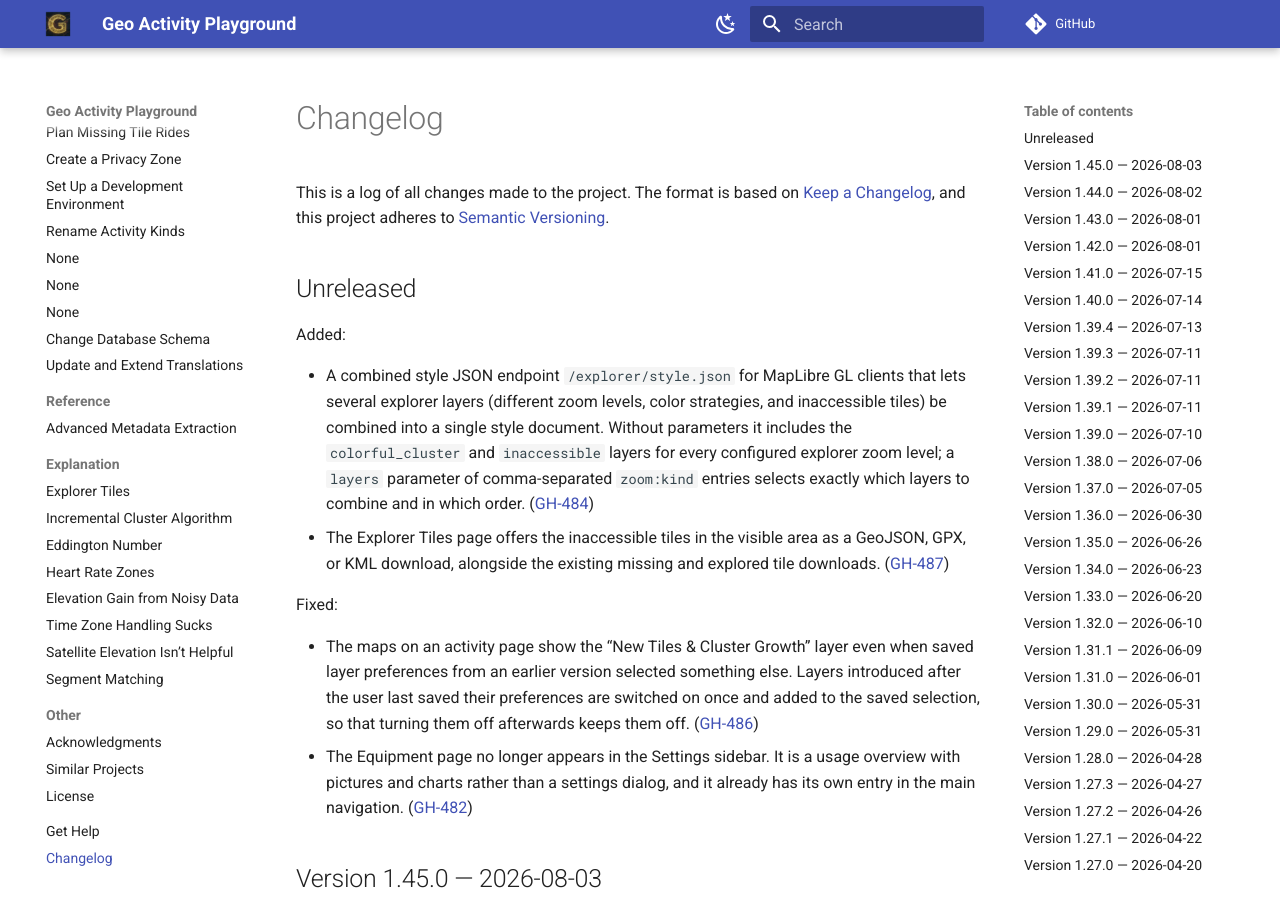
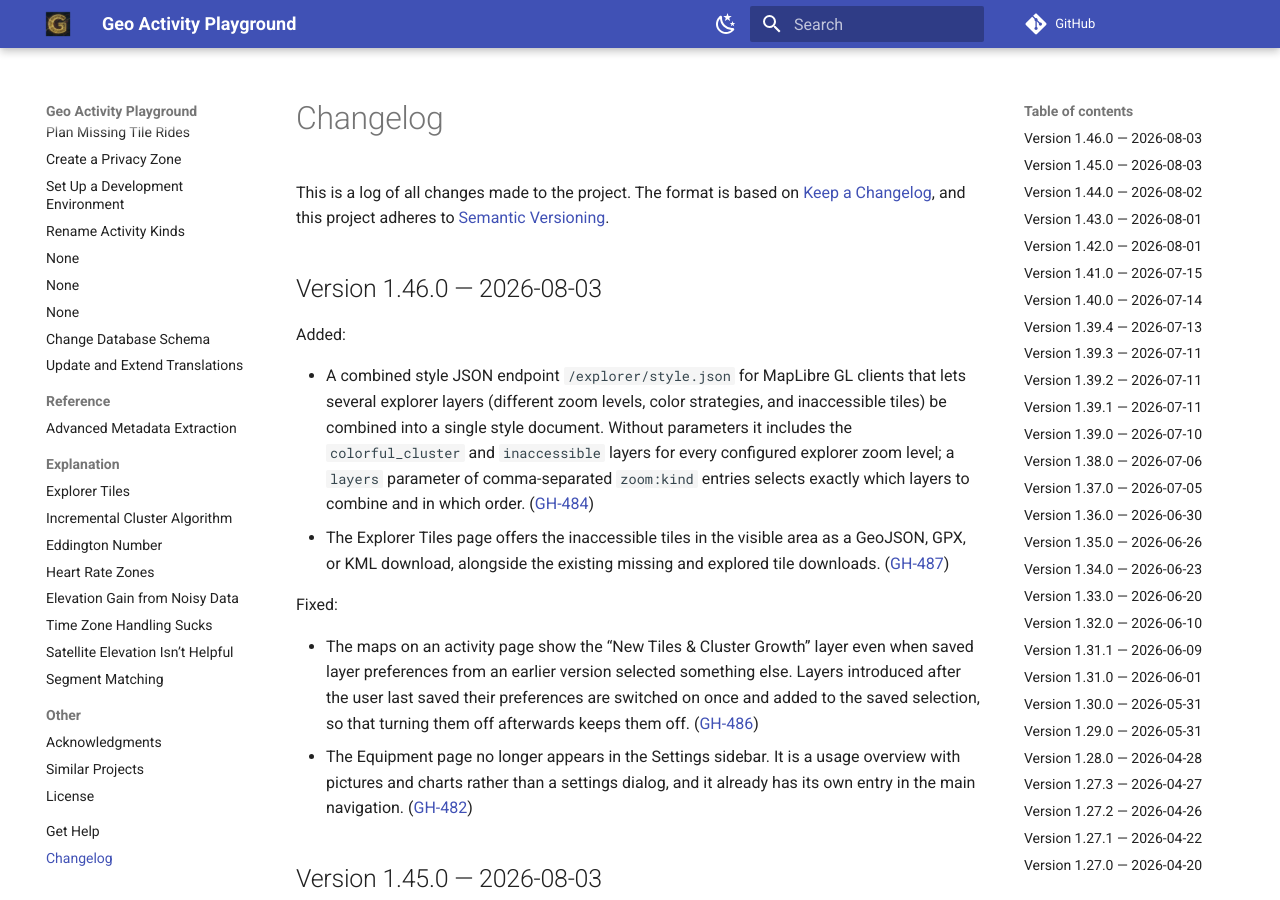
Before and after one commit to martin-ueding/geo-activity-playground, an MkDocs documentation site: the page built from docs/changelog.md, in a window 1280 px wide and 900 px high. Built offline with MkDocs 1.6.1 and Material for MkDocs 9.7.7, drawn with Linux system fonts in a browser that asks for light colours; comment, search, counter and statistics services are not loaded.

Commit message:
chore: bump version to 1.46.0

```diff
--- a/docs/changelog.md
+++ b/docs/changelog.md
@@ -15,7 +15,7 @@ Types of changes
 
 <!-- next version below this line -->
 
-## Unreleased
+## Version 1.46.0 — 2026-08-03
 
 Added:
 
--- a/pyproject.toml
+++ b/pyproject.toml
@@ -1,6 +1,6 @@
 [project]
 name = "geo-activity-playground"
-version = "1.45.0"
+version = "1.46.0"
 description = "Analysis of geo data activities like rides, runs or hikes."
 authors = [{ name = "Martin Ueding", email = "mu@martin-ueding.de" }]
 license = { text = "MIT" }
```
Also changed, not shown: 1 other file.
